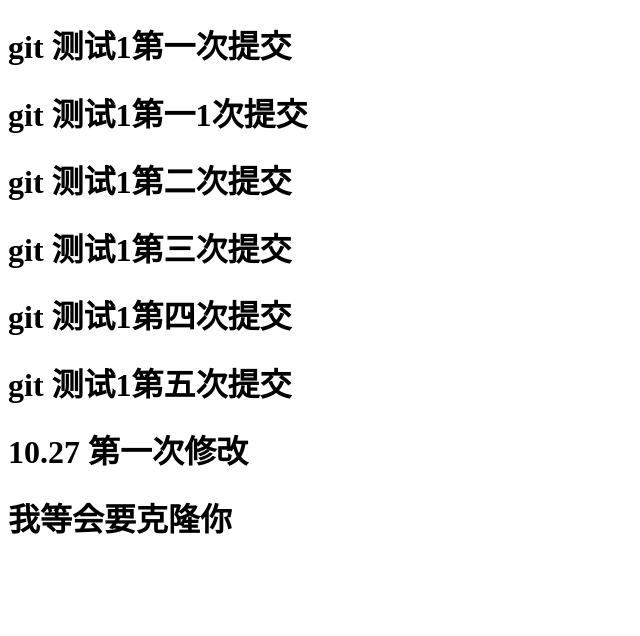
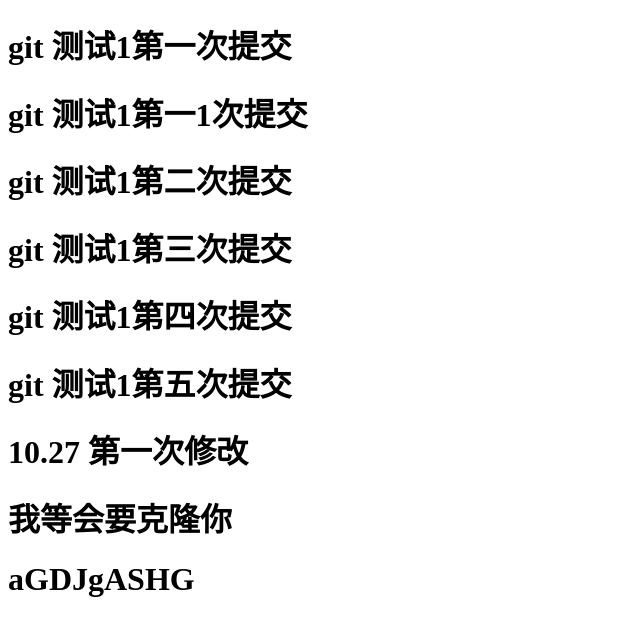
Before and after one commit to LMYWQ/10.27ceshi, a plain HTML site: page git 测试1/index.html in a window 1280 px wide. Shown: the whole page, without its empty margins (0-640 px from the left). Drawn offline with Linux system fonts and the light colour scheme.

Commit message:
'你好'

```diff
--- a/git 测试1/index.html
+++ b/git 测试1/index.html
@@ -17,6 +17,7 @@
     <h1>git 测试1第五次提交</h1>
     <h1>10.27 第一次修改</h1>
     <h1>我等会要克隆你</h1>
+    <h1>aGDJgASHG</h1>
 </body>
 
 </html>
```
